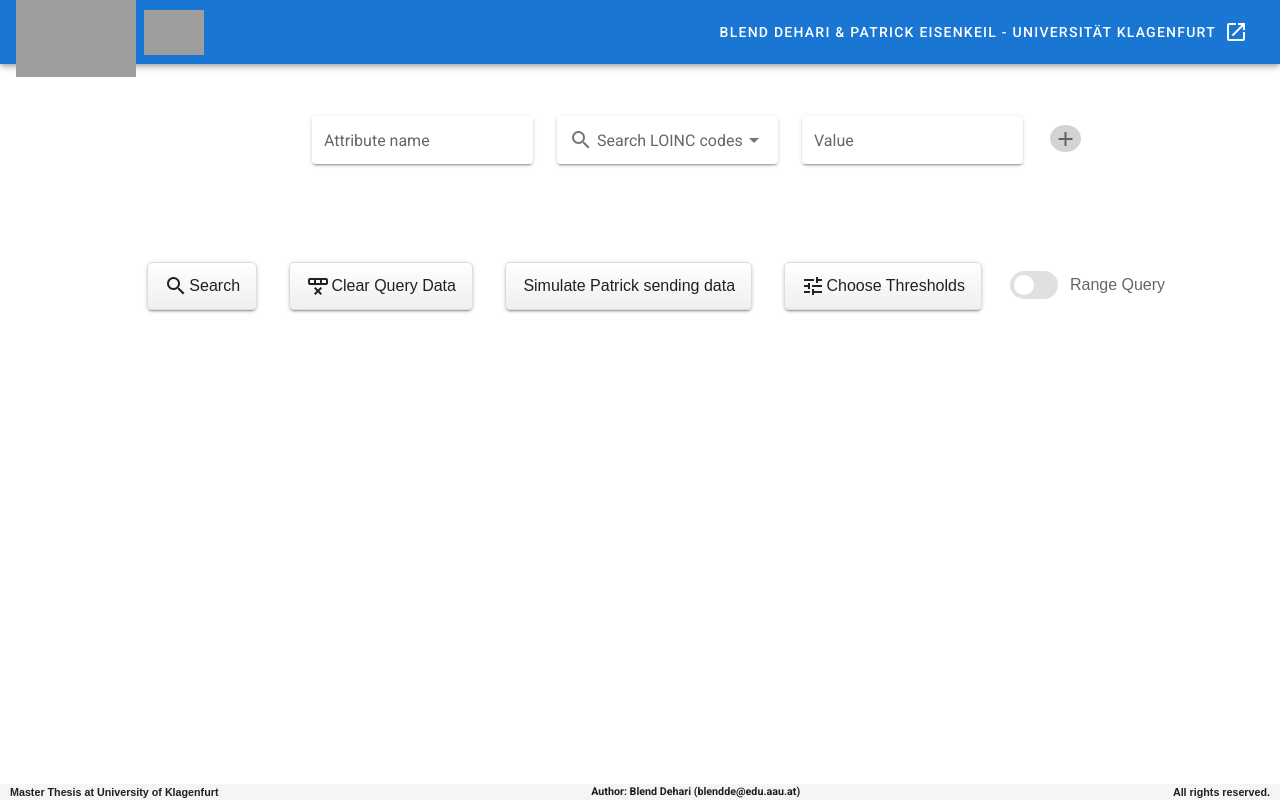
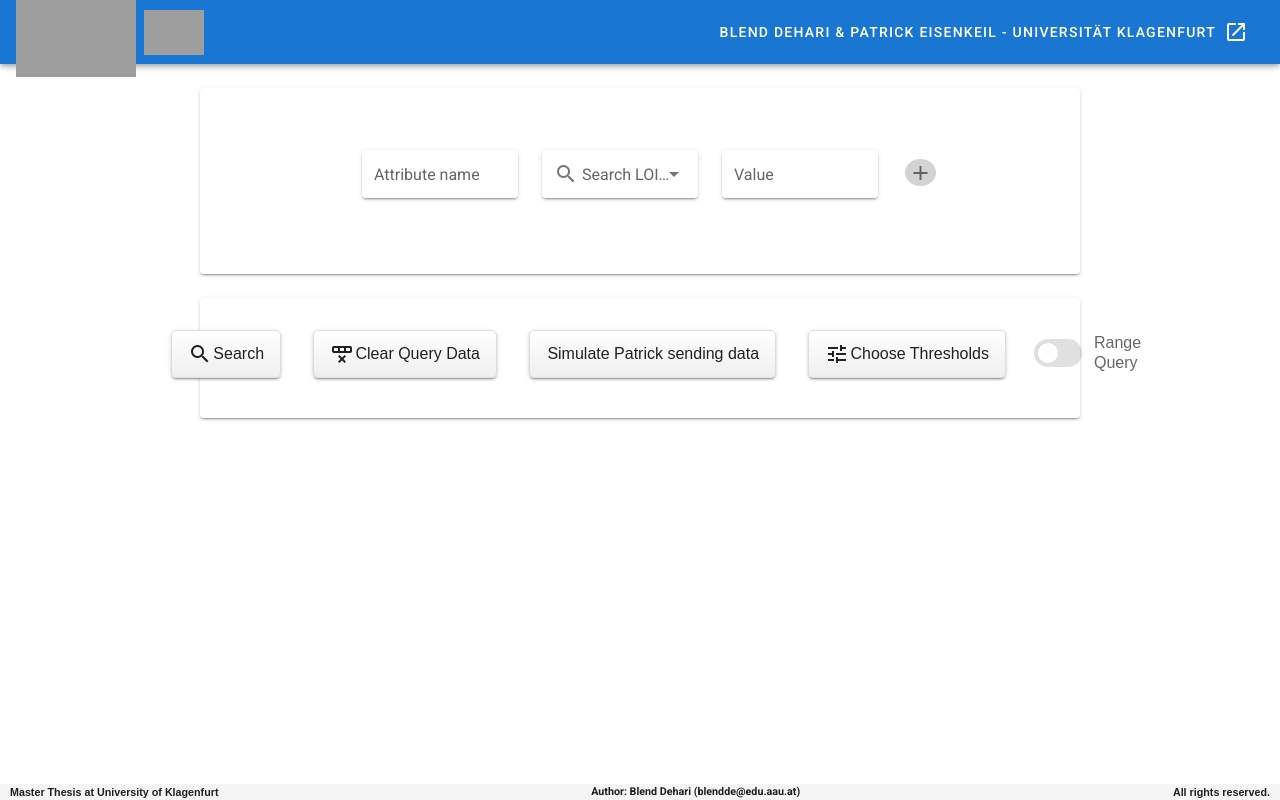
Before and after one commit to blenddehari/Biobanks-Master-Thesis, a Vue app in the folder fronted/: page / in a window 1280 px wide. Built offline with nearby package versions, Linux system fonts and the light colour scheme; grey boxes are pictures that could not be loaded.

Commit message:
add skeleton loaders for UI elements

```diff
--- a/fronted/src/components/QueryComponent.vue
+++ b/fronted/src/components/QueryComponent.vue
@@ -12,9 +12,29 @@
         ></v-progress-circular>
     </v-overlay>
 
-
-    <div v-for="(input, index) in inputs" :key="index">
-        <v-form class="form" ref="form" lazy-validation v-model="valid">
+<!-- <v-card style="margin-left: 4em; margin-right: 5em;"> -->
+    <!-- <v-sheet
+      color="grey 'lighten-2'"
+      class="pa-3"
+    > -->
+    <v-sheet
+  color="white"
+  elevation="2"
+  rounded
+  :class="rangeQuery ? 'rangeQuerySheet' : 'pointQuerySheet'"
+>
+    <div v-if="isLoading" >
+        <div>
+            <v-skeleton-loader v-for="(input, index) in inputs" :key="index"
+                max-width="200%"
+                min-width="200%"
+                type="card-heading"
+                fluid
+            ></v-skeleton-loader>
+        </div>
+    </div>
+    <div v-for="(input, index) in inputs" :key="index" v-else>
+        <v-form :class="rangeQuery ? 'formExpand' : 'form'" ref="form" lazy-validation v-model="valid">
             <v-container class="container">
                 <v-row style="margin-left:-2em; align-self: auto" >
 
@@ -115,14 +135,35 @@
         <br />
 
     </div>
+<!-- </v-card> -->
+</v-sheet>
 
     <!-- <v-btn elevation="2" raised class="button" v-on:click="toggleQueryType()">
         {{rangeQuery ? "Point Query" : "Range Query"}}</v-btn> -->
 
     <br />
 
-
-    <div class="center-screen">
+<v-sheet
+  color="white"
+  elevation="2"
+  height="120"
+  rounded
+  style="margin-left:200px;margin-right:200px; padding: 1.5em;"
+>
+<!-- <v-card style="margin-left: 10em; marin-right: -6em;" > -->
+     <div v-if="isLoading" >
+        <div>
+            <v-skeleton-loader
+            class="fancyButtonSkeleton"
+            style="display: flex;flex-wrap: wrap;flex-direction: row;"
+                max-width="100%"
+                min-width="100%"
+                type="button@5"
+                fluid
+            ></v-skeleton-loader>
+        </div>
+    </div>
+    <div class="center-screen" v-else>
         <v-btn elevation="2" raised class="fancyButton" v-on:click="submit()">
             <v-icon style="margin-right:0px">mdi-magnify</v-icon>Search
         </v-btn>
@@ -269,6 +310,8 @@
             </div>
         </v-card>
 </v-dialog>
+<!-- </v-card> -->
+</v-sheet>
 
     <div style="margin: 2em; z-index:0">
 
@@ -324,10 +367,19 @@
         </v-row> -->
 
         <h3 v-show="datasetsLoaded && !isLoading">Time: {{ queryTime }} seconds ({{ (queryTime / 60).toFixed(2)}} minutes)</h3>
-
+       <div v-if="isLoading" >
+			<div>
+				<v-skeleton-loader
+					class="mx-auto"
+					max-width="100%"
+					type="table-heading, table-row-divider@15, table-tfoot"
+					fluid
+				></v-skeleton-loader>
+			</div>
+		</div>
         <!-- NEW TABLE (EXPANDABLE)  -->
         <v-data-table
-            v-if="datasetsLoaded"
+            v-if="datasetsLoaded && !isLoading"
             id="rankingTable"
             :headers="headers2"
             :items="datasets"
@@ -899,9 +951,19 @@ export default {
 .round:hover {
     background-color: #A9A9A9;
 }
+.formExpand {
+    margin-top: 2em;
+    margin-left: 10em;
+}
 .form {
     margin-top: 2em;
-    margin-left: 20em;
+    margin-left: 10em;
+}
+.pointQuerySheet {
+    margin-left:200px;margin-right:200px; padding: 10px; margin-top: 1.5em;
+}
+.rangeQuerySheet {
+    margin-left:100px;margin-right:100px; padding: 10px; margin-top: 1.5em;
 }
 .text {
     font-size: 1.1em;
@@ -956,6 +1018,20 @@ export default {
     margin-left: 2em
 }
 
+.fancyButtonSkeleton {
+    height: 48px !important;
+    display: flex row !important;
+    justify-content: space-around !important;
+    align-items: center !important;
+    border-radius: 5px !important;
+    font-family: "Arial";
+    font-size: 12pt !important;
+    font-weight: normal !important;
+    letter-spacing: 0 !important;
+    text-transform: none !important;
+    margin-left: 0.5em
+}
+
 .testClass {
     border-color: red;
     color: red;
```
